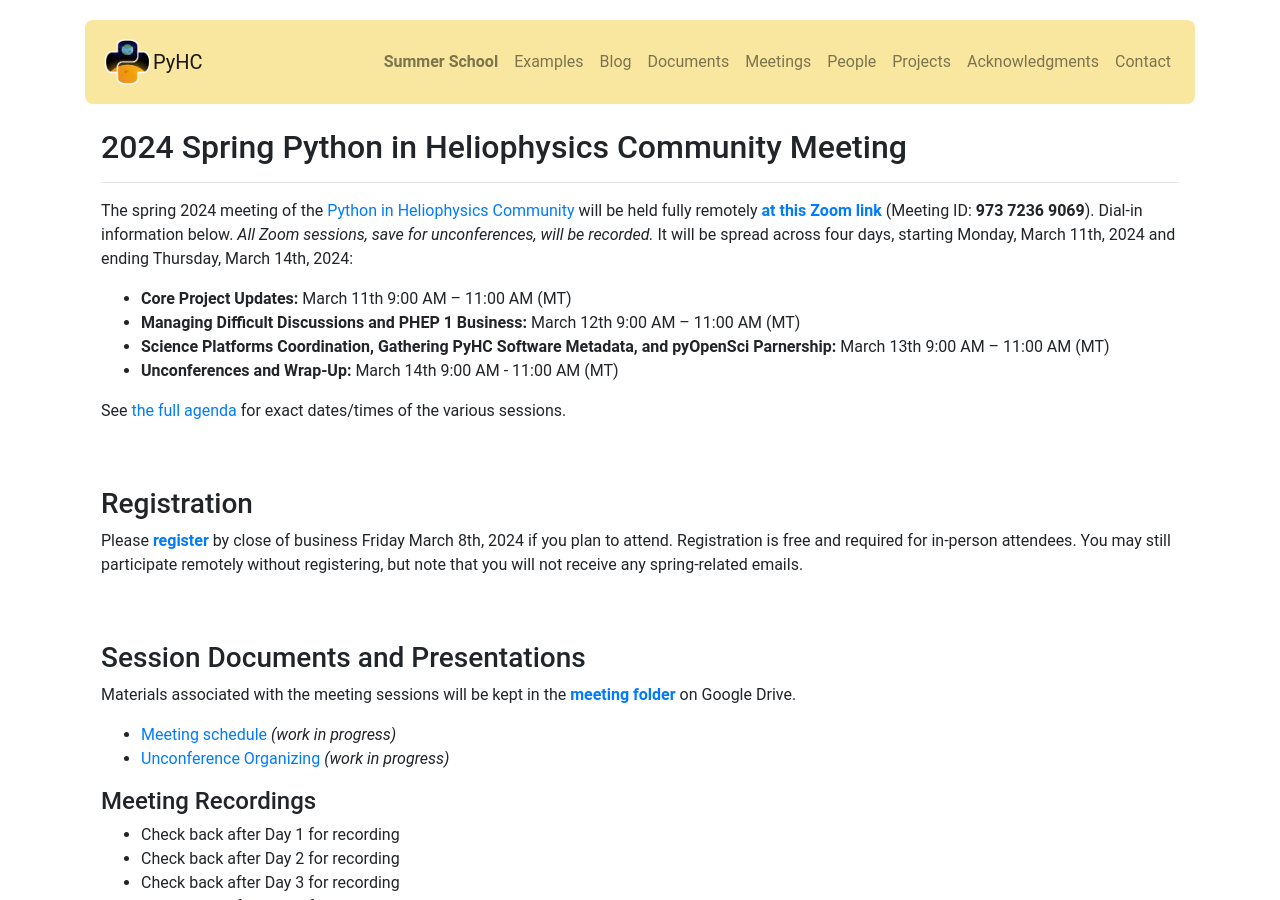
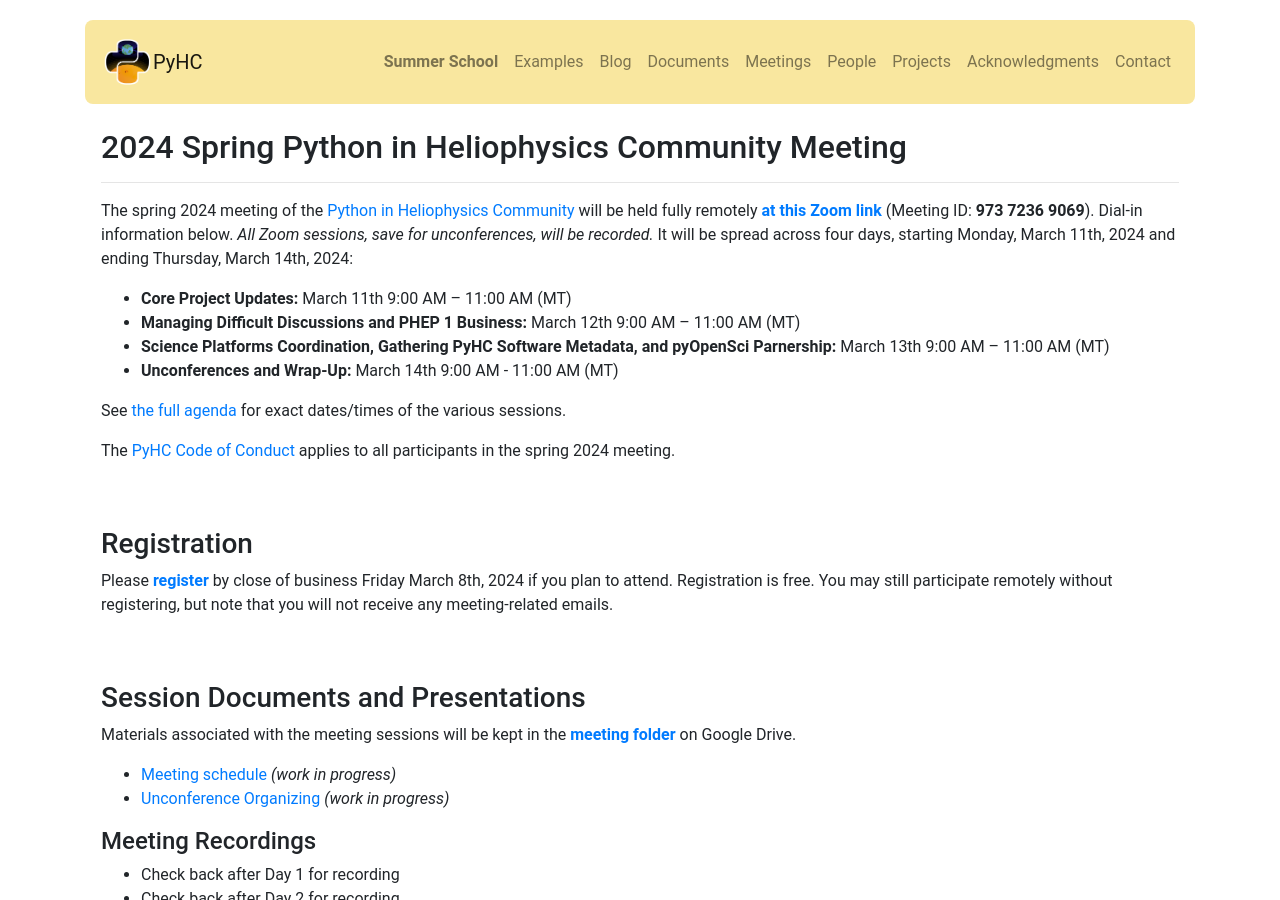
Before and after one commit to heliophysicsPy/heliophysicsPy.github.io, a Jekyll site: the page built from _pages/meetings/community_meetings/spring2024.md, in a window 1280 px wide and 900 px high. Built offline with Jekyll 4.4.1, drawn with Linux system fonts in a browser that asks for light colours; nearby versions of some CDN libraries.

Commit message:
Spring meeting 2024 page updates

```diff
--- a/_pages/meetings/community_meetings/spring2024.md
+++ b/_pages/meetings/community_meetings/spring2024.md
@@ -13,10 +13,12 @@
  - **Unconferences and Wrap-Up:** March 14th 9:00 AM - 11:00 AM (MT)
 
 See [the full agenda](https://docs.google.com/spreadsheets/d/1FpjjlXckBGXBVSEt9lEClNf_ORbnGOrEzKd5av_cFXY/edit?usp=sharing) for exact dates/times of the various sessions.
+
+The [PyHC Code of Conduct](https://heliopython.org/docs/code_of_conduct/) applies to all participants in the spring 2024 meeting.
 <br><br><br>
 ### Registration
 
-Please [**register**](https://forms.gle/WAB9fpiFygdBZo7n6) by close of business Friday March 8th, 2024 if you plan to attend.  Registration is free and required for in-person attendees.  You may still participate remotely without registering, but note that you will not receive any spring-related emails.
+Please [**register**](https://forms.gle/WAB9fpiFygdBZo7n6) by close of business Friday March 8th, 2024 if you plan to attend.  Registration is free.  You may still participate remotely without registering, but note that you will not receive any meeting-related emails.
 <br><br><br>
 
 ### Session Documents and Presentations
```
